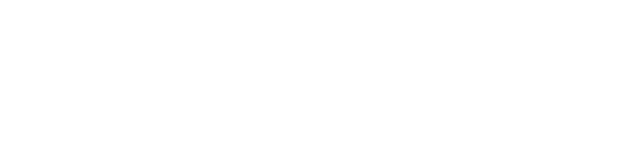
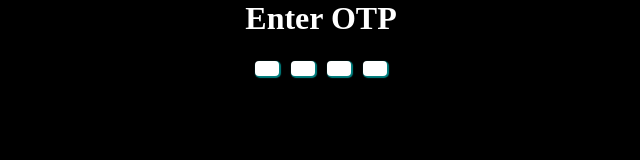
Before and after one commit to sourav-cse-dev/otp-generator, a plain HTML site: page index.html in a window 1280 px wide. Shown: the whole page, without its empty margins (319-959 px from the left). Drawn offline with Linux system fonts and the light colour scheme.

Commit message:
styles added, and  js initialized

```diff
--- a/index.html
+++ b/index.html
@@ -4,12 +4,23 @@
 <head>
     <meta charset="UTF-8">
     <meta name="viewport" content="width=device-width, initial-scale=1.0">
-    <title>OTP</title>
+    <title>OTP Box</title>
     <link rel="stylesheet" href="./style.css">
+    <script src="./main.js" defer></script>
 </head>
 
 <body>
-
+    <div id="otp-box-id" class="otp-box-container">
+        <h1>Enter OTP</h1>
+        <div id="otp-box-list-id" class="otp-box-list">
+            <input type="text" class="otp-box" maxlength="1">
+            <input type="text" class="otp-box" maxlength="1">
+            <input type="text" class="otp-box" maxlength="1">
+            <input type="text" class="otp-box" maxlength="1">
+        </div>
+        <p id="generated-otp-id" class="generated-otp"></p>
+        <p id="result-id" class="otp-validation-message"></p>
+    </div>
 </body>
 
 </html>
--- /dev/null
+++ b/main.js
@@ -0,0 +1,5 @@
+function init() {
+  console.log("JavaScript initialization done!!!");
+}
+
+init();
--- a/style.css
+++ b/style.css
@@ -0,0 +1,39 @@
+* {
+  margin: 0;
+  padding: 0;
+}
+
+body {
+  width: 70%;
+  margin: 0 auto;
+  background-color: black;
+  color: white;
+}
+
+.otp-box-container {
+  display: flex;
+  flex-direction: column;
+  justify-content: center;
+  align-items: center;
+  gap: 24px;
+}
+
+.otp-box-list {
+  display: flex;
+  gap: 12px;
+}
+
+/* parent class child class */
+.otp-box-list .otp-box {
+  width: 24px;
+  text-align: center;
+  box-shadow: 1px 1px 1px 1px teal;
+  border: none;
+  border-radius: 4px;
+}
+
+.generated-otp {
+}
+
+.otp-validation-message {
+}
```
Also changed, not shown: assets/design.png (added).
